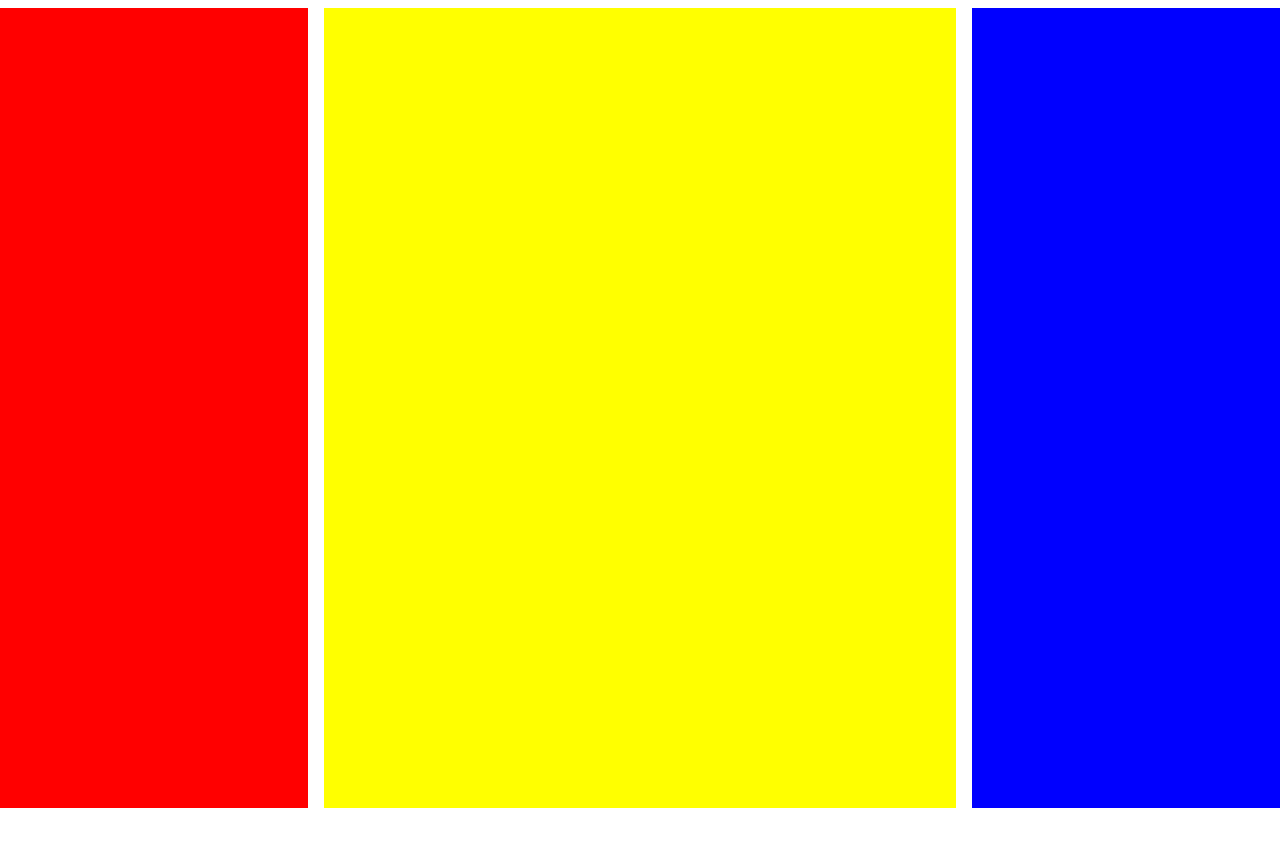
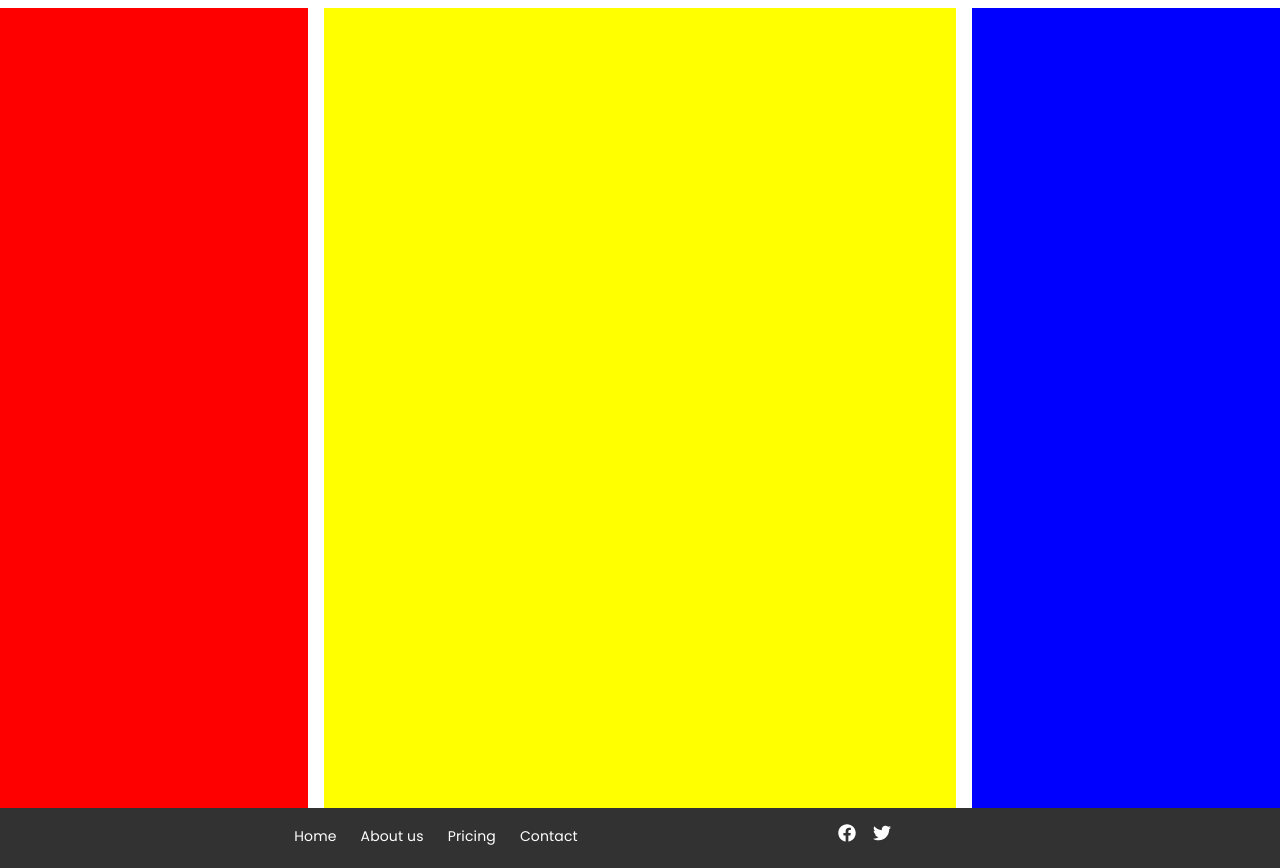
Before and after one commit to alirezatahani/React-Template, a React app: page / in a window 1280 px wide. Before the commit the page ends 808 px from the top, so only its background shows below. Built offline with nearby package versions, Linux system fonts and the light colour scheme.

Commit message:
footer added

```diff
--- /dev/null
+++ b/src/components/footer/content/Footer.tsx
@@ -0,0 +1,49 @@
+import * as React from 'react';
+import { Row, Col } from '../../grid/Index';
+import { FooterProps } from './footer_types';
+import { FaFacebook, FaTwitter } from 'react-icons/fa';
+
+import {
+  FooterStyled,
+  Item,
+  Ul,
+  SocialItem,
+  SocialContent,
+} from '../styles/Footer.styles';
+
+const Footer: React.FC<FooterProps> = ({ ...rest }: FooterProps) => {
+  return (
+    <FooterStyled>
+      <Row>
+        <Col xs={2}></Col>
+        <Col xs={8}>
+          <Row>
+            <Col md={6}>
+              <Ul>
+                <Item>Home</Item>
+                <Item>About us</Item>
+                <Item>Pricing</Item>
+                <Item>Contact</Item>
+              </Ul>
+            </Col>
+
+            <Col md={6}>
+              <SocialItem>
+                <SocialContent>
+                  <FaFacebook size={18} />
+                </SocialContent>
+                <SocialContent>
+                  <FaTwitter size={18} />
+                </SocialContent>
+              </SocialItem>
+            </Col>
+          </Row>
+          <Col xs={2}></Col>
+        </Col>
+      </Row>
+    </FooterStyled>
+  );
+};
+
+Footer.defaultProps = {};
+export default Footer;
--- /dev/null
+++ b/src/components/footer/content/footer_types.d.ts
@@ -0,0 +1,5 @@
+import * as React from 'react';
+
+export type FooterProps = {
+  style?: React.CSSProperties;
+};
--- /dev/null
+++ b/src/components/footer/styles/Footer.styles.ts
@@ -0,0 +1,34 @@
+import styled from 'styled-components';
+import { FooterProps } from '../content/footer_types';
+export const FooterStyled = styled.div<FooterProps>(({ theme }) => ({
+  backgroundColor: theme.palette.common.black,
+  color: theme.palette.common.white,
+  height: 60,
+}));
+export const Item = styled.div<FooterProps>(({ theme }) => ({
+  textAlign: 'center',
+  marginLeft: 24,
+  ...theme.typography.body1,
+}));
+export const SocialItem = styled.div<FooterProps>(({ theme }) => ({
+  textAlign: 'center',
+  ...theme.typography.body1,
+  display: 'flex',
+  justifyContent: 'center',
+  alignItems: 'center',
+}));
+export const SocialContent = styled.div<FooterProps>(({ theme }) => ({
+  textAlign: 'center',
+  marginLeft: 17,
+  ...theme.typography.body1,
+}));
+export const Logo = styled.div<FooterProps>(({ theme }) => ({
+  textAlign: 'center',
+  marginLeft: 24,
+  ...theme.typography.body1,
+}));
+export const Ul = styled.div<FooterProps>(({}) => ({
+  display: 'flex',
+  justifyContent: 'center',
+  alignItems: 'center',
+}));
--- a/src/components/index.ts
+++ b/src/components/index.ts
@@ -3,7 +3,7 @@ export * from './avatar';
 export * from './badge';
 export * from './button';
 export * from './divider';
-export * from './grid';
+export * from './grid/Index';
 export * from './image';
 export * from './input';
 export * from './space';
--- a/src/index.tsx
+++ b/src/index.tsx
@@ -1,20 +1,17 @@
 import * as React from 'react';
 import { createRoot } from 'react-dom/client';
 import { ThemeProvider } from 'styled-components';
-
+import Footer from './components/footer/content/Footer';
 import { ModuleDesign } from './modules/moduleDesign';
-
 import { GlobalStyle, theme } from './global/Global';
 
 const App: React.FC = () => {
-  const [fnameVal, setFnameVal] = React.useState<string>('');
-  const [lnameVal, setLnameVal] = React.useState<string>('');
-
   return (
     <ThemeProvider theme={theme}>
       <>
         <GlobalStyle />
         <ModuleDesign />
+        <Footer />
       </>
     </ThemeProvider>
   );
```
